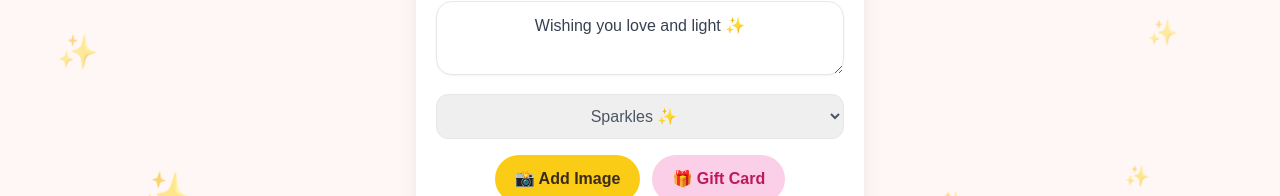
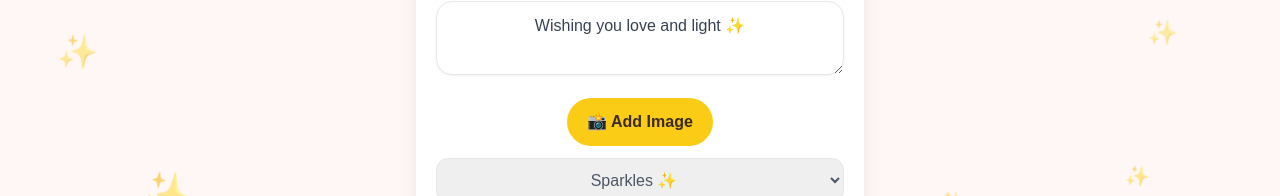
Before and after one commit to everwishhq-commits/EverWish, a Next.js app: page /edit/1 in a window 1280 px wide. Shown: the part 300-496 px from the top of the page. Built offline with nearby package versions, Linux system fonts and the light colour scheme.

Commit message:
Update page.js

```diff
--- a/app/edit/[slug]/page.js
+++ b/app/edit/[slug]/page.js
@@ -142,14 +142,32 @@ export default function EditPage({ params }) {
               onChange={(e) => setMessage(e.target.value)}
             />
 
-            {/* Imagen del usuario */}
+            {/* Imagen del usuario debajo del mensaje */}
             {userImage && (
-              <div className="my-4">
+              <motion.div
+                initial={{ opacity: 0 }}
+                animate={{ opacity: 1 }}
+                transition={{ duration: 0.4 }}
+                className="my-4 cursor-pointer transition-transform hover:scale-[1.02]"
+                onClick={() => setShowCrop(true)}
+              >
                 <img
                   src={userImage}
                   alt="User upload"
-                  className="w-full rounded-2xl border border-gray-200 shadow-sm"
+                  className="w-full rounded-2xl border border-gray-200 shadow-sm object-cover"
                 />
+              </motion.div>
+            )}
+
+            {/* Botón Add Image solo si no hay imagen */}
+            {!userImage && (
+              <div className="mt-4 flex justify-center">
+                <button
+                  onClick={() => setShowCrop(true)}
+                  className="z-[210] flex items-center gap-2 rounded-full bg-yellow-400 px-5 py-3 font-semibold text-[#3b2b1f] hover:bg-yellow-300"
+                >
+                  📸 Add Image
+                </button>
               </div>
             )}
 
@@ -170,12 +188,14 @@ export default function EditPage({ params }) {
 
             {/* Botones principales */}
             <div className="mt-4 flex flex-wrap justify-center gap-3">
+              {!userImage && (
                 <button
                   onClick={() => setShowCrop(true)}
                   className="z-[210] flex items-center gap-2 rounded-full bg-yellow-400 px-5 py-3 font-semibold text-[#3b2b1f] hover:bg-yellow-300"
                 >
                   📸 Add Image
                 </button>
+              )}
               <button
                 onClick={() => setShowGift(true)}
                 className="z-[210] flex items-center gap-2 rounded-full bg-pink-200 px-5 py-3 font-semibold text-pink-700 hover:bg-pink-300"
@@ -206,7 +226,7 @@ export default function EditPage({ params }) {
         </>
       )}
 
-      {/* 🔧 Modales siempre encima */}
+      {/* 🔧 Modales */}
       <div className="fixed inset-0 pointer-events-none z-[10050]">
         {showGift && (
           <div className="pointer-events-auto relative">
@@ -232,7 +252,12 @@ export default function EditPage({ params }) {
           <div className="pointer-events-auto relative">
             <CropperModal
               open={showCrop}
+              existingImage={userImage}
               onClose={() => setShowCrop(false)}
+              onDelete={() => {
+                setUserImage(null);
+                setShowCrop(false);
+              }}
               onDone={(img) => {
                 setUserImage(img);
                 setShowCrop(false);
```
Lines whose indentation alone changed are shown as unchanged.
